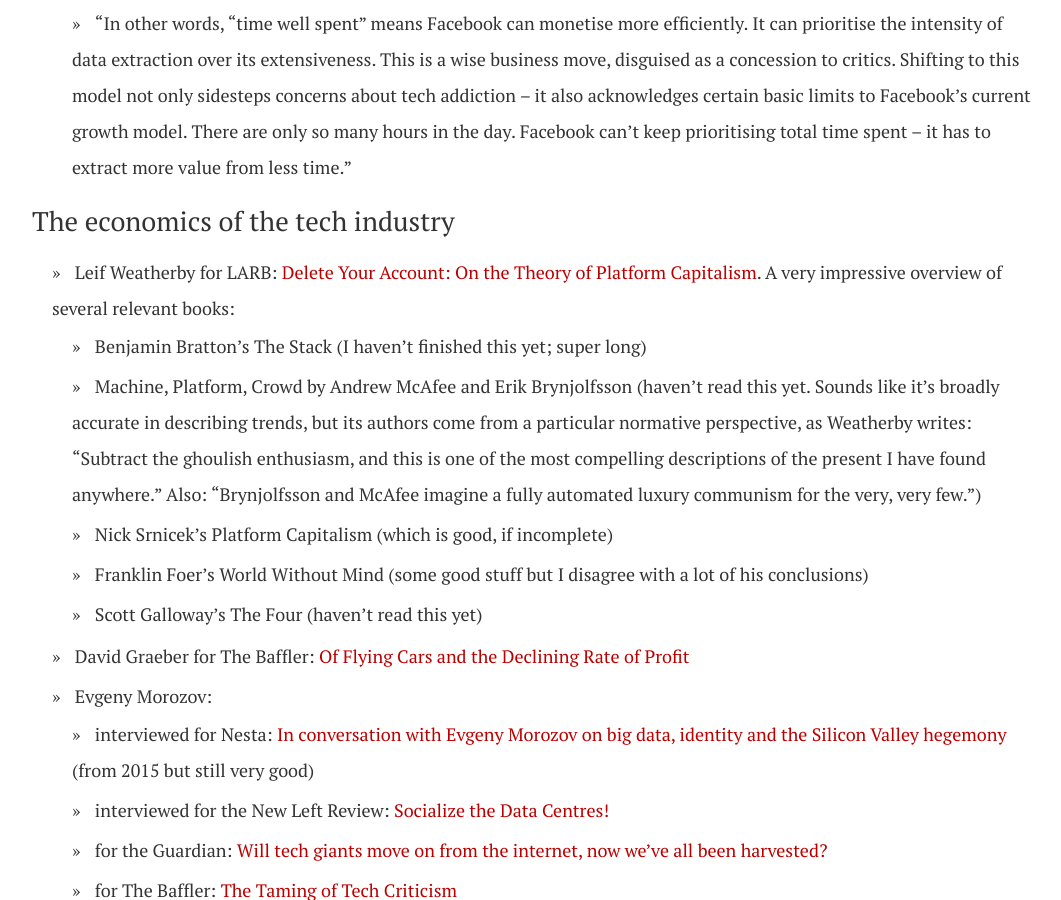
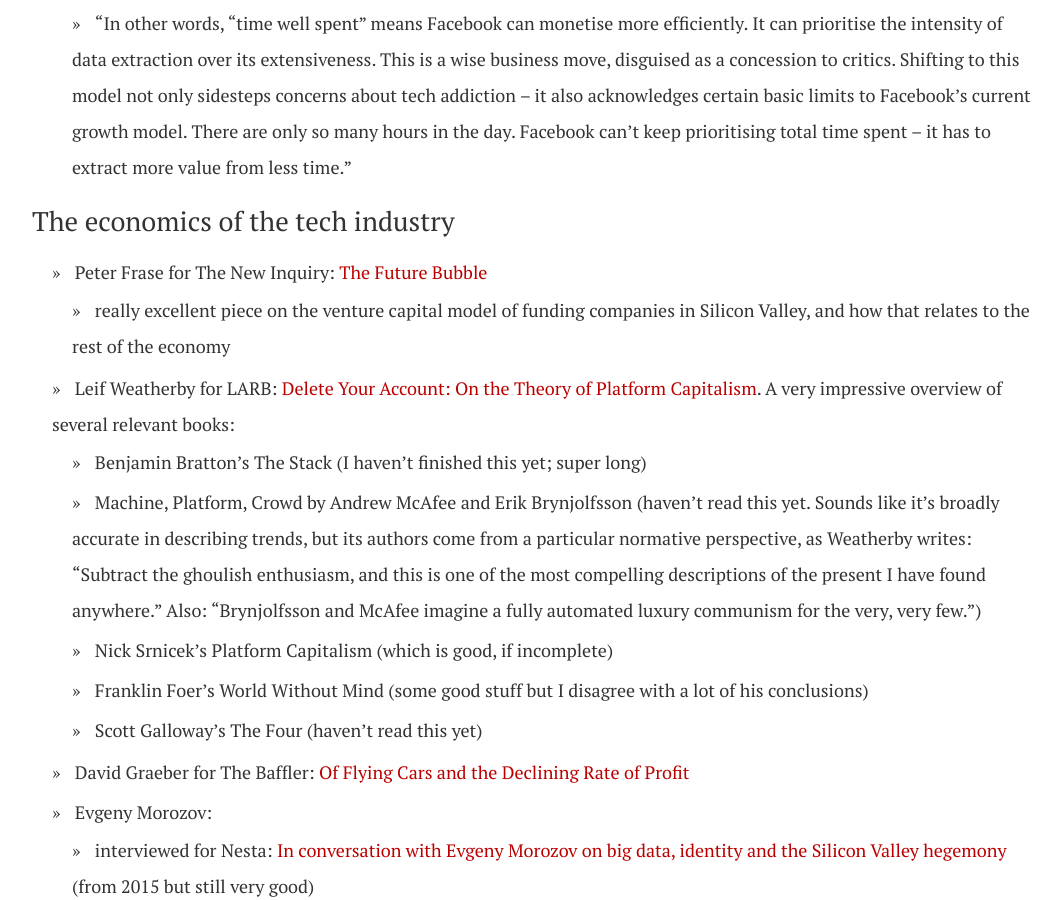
Before and after one commit to dellsystem/dellsystem.github.io, a Jekyll site: the page built from tech.md, in a window 1280 px wide and 900 px high, scrolled down 9058 px. Shown: the whole window, without its empty margins (108-1169 px from the left). Built offline with Jekyll 4.4.1, drawn with Linux system fonts in a browser that asks for light colours; part of the change alters nothing that is shown; some of the changed text lies outside the part shown.

Commit message:
Update tech.md

```diff
--- a/tech.md
+++ b/tech.md
@@ -3,7 +3,7 @@ layout: default
 title: "Critical perspectives on technology: resources"
 ---
 
-*Last updated: July 22, 2018.*
+*Last updated: July 30, 2018.*
 
 A wide-ranging list of resources for those interested in a more critical understanding of the technology industry, grounded in a recognition of its economic, social and political context.
 
@@ -162,7 +162,7 @@ Read them to understand the enemy, esssentially.
 
 ### On ideology
 
-* The absolutely amazing editorial for Logic Magazine's issue on Failure: [Project Ruway](https://logicmag.io/05-project-runway/)
+* The absolutely amazing editorial for Logic Magazine's issue on Failure: [Project Runway](https://logicmag.io/05-project-runway/)
 * Richard Barbrook and Andy Cameron: [The Californian Ideology](http://www.metamute.org/editorial/articles/californian-ideology). A analysis of the techno-libertarian ideology of the valley (as promulgated by publications like WIRED) from a media studies perspective.
 * Gideon Lewis-Kraus for Wired: [One Startup's Struggle to Survive Silicon Valley's Gold Rush](https://www.wired.com/2014/04/no-exit/). An insightful look into startup culture (from 2014).
 * Erin Griffith for Wired: [Silicon Valley Techies Still Think They're The Good Guys. They're Not.](https://www.wired.com/story/the-other-tech-bubble/). The title says it all.
@@ -189,6 +189,8 @@ Read them to understand the enemy, esssentially.
 
 ### The economics of the tech industry
 
+* Peter Frase for The New Inquiry: [The Future Bubble](https://thenewinquiry.com/the-future-bubble/)
+	* really excellent piece on the venture capital model of funding companies in Silicon Valley, and how that relates to the rest of the economy
 * Leif Weatherby for LARB: [Delete Your Account: On the Theory of Platform Capitalism](https://lareviewofbooks.org/article/delete-your-account-on-the-theory-of-platform-capitalism/). A very impressive overview of several relevant books:
 	* Benjamin Bratton's The Stack (I haven't finished this yet; super long)
 	* Machine, Platform, Crowd by Andrew McAfee and Erik Brynjolfsson (haven't read this yet. Sounds like it's broadly accurate in describing trends, but its authors come from a particular normative perspective, as Weatherby writes: "Subtract the ghoulish enthusiasm, and this is one of the most compelling descriptions of the present I have found anywhere." Also: "Brynjolfsson and McAfee imagine a fully automated luxury communism for the very, very few.")
```
